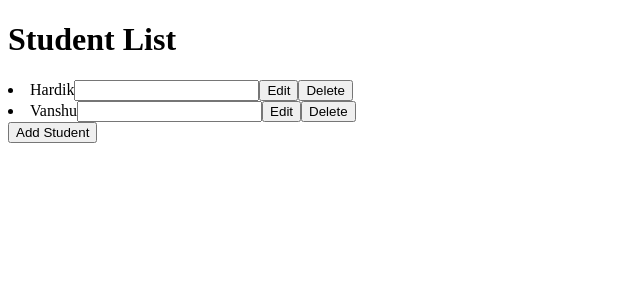
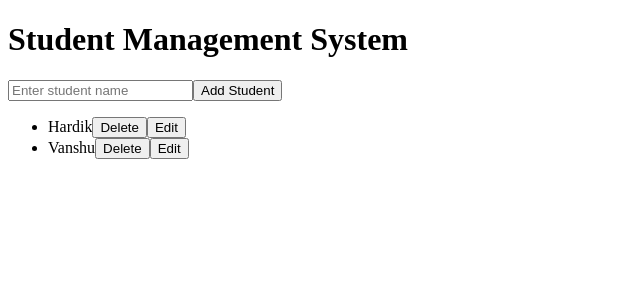
Before and after one commit to soodhardik31-cmyk/react-practice, a React (Vite) app: page / in a window 1280 px wide. Shown: the top 300 px of the page, without its empty margins (0-640 px from the left). Built offline with nearby package versions, Linux system fonts and the light colour scheme.

Commit message:
add edit function in student Management system

```diff
--- a/src/StudentList.jsx
+++ b/src/StudentList.jsx
@@ -1,57 +1,66 @@
-import { useState } from "react";
-import { v4 as uuidv4 } from "uuid";
+import { useState } from 'react';
+import { v4 as uuidv4 } from 'uuid';
 
 function StudentList() {
+    //state variable to hold the list of students
     const [students, setStudents] = useState([
         {id: uuidv4(), name: "Hardik"},
         {id: uuidv4(), name: "Vanshu"}
     ]);
+    //state variable to hold the name of the new student to be added to the list
+    const [name, setName] = useState("");
     const [editingId, setEditingId] = useState(null);
-    const [editName, setEditName] = useState("");
 
-    //add student
-    const addStudent = () => {
-        const newStudent = {id: uuidv4(), name: "Aman"};
-        setStudents((prevStudents) => [...prevStudents, newStudent]);
-    }
-    //delete student
+    //Add a new Student to a List
+    const addStudent =() => {
+        if(name.trim() === "") {
+            return; // Do not add empty names.
+        }
+        const newStudent = {
+            id: uuidv4(),
+            name: name
+        };
+        setStudents((prevStudents) => {
+            return [...prevStudents, newStudent]
+        });
+        setName(""); // Clear the input field after adding a student.
+    };
+
+    //Delete a student from the list
     const deleteStudent =(id) => {
-        setStudents((prevStudents) => prevStudents.filter((student)=> student.id !== id));
-    }
+        setStudents((prevStudents) => {
+            return prevStudents.filter((student)=> student.id !== id);
+        });
+    };
 
-    const handleEdit = (student) => {
+    //edit a student from the list
+    const editStudent = (student) => {
         setEditingId(student.id);
         setName(student.name);
     }
-    //update student
-    const updateStudent = (id, newName) => {
-        setStudents((prevStudents) => prevStudents.map((student) =>
-            student.id === id
-            ? {...student, name: newName}
-            : student
-        ))
-    }
 
-    return(
+    return (
         <>
-            <h1>Student List</h1>
-            {students.map((student) => {
-                return <li key= {student.id}>{student.name}
+            <h1>Student Management System</h1>
+            <input
+                type="text"
+                placeholder="Enter student name"
+                value={name}
+                onChange={(e) => setName(e.target.value)}
+            />
 
-                {}
-                <input value={editName} onChange = {(e) => setEditName(e.target.value)}/>
-                <button onClick={() => {
-                    setEditingId(student.id);
-                    setEditName(student.name);
-                }}>Edit</button>
-                <button onClick={() => deleteStudent(student.id)}>Delete</button>
-
-                </li>
-
-            })}
             <button onClick={addStudent}>Add Student</button>
+            <ul>
+                {/* Rendering or displaying the List of Students */}
+                {students.map((student) => {
+                    return(<li key={student.id}>{student.name}
+                        <button onClick={()=> deleteStudent(student.id)}>Delete</button>
+                        <button onClick={() => editStudent(student)}>Edit</button>
+                    </li>)
+                })}
+            </ul>
         </>
-    )
-}
+    );
+};
 
 export default StudentList;
```
